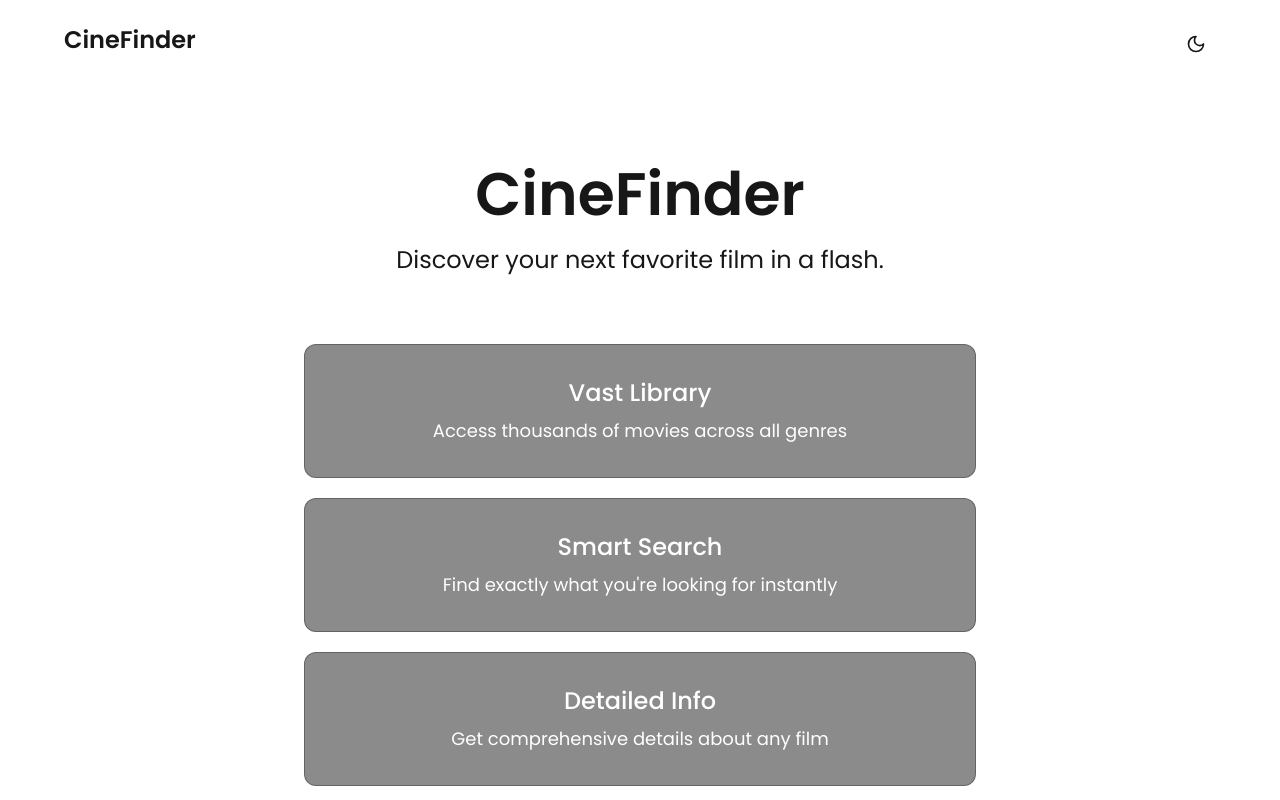
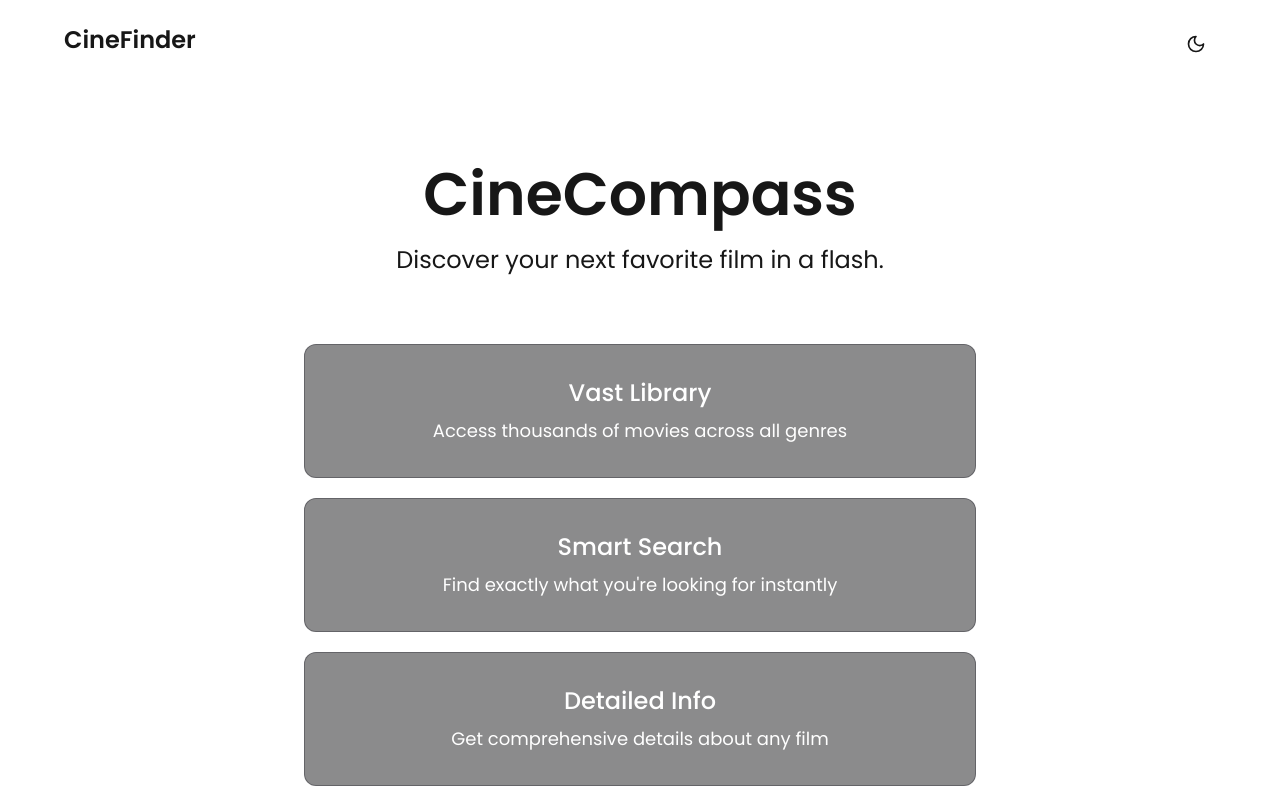
Before and after one commit to shielamae02/CineCompass, a Next.js app: page / in a window 1280 px wide. Built offline with nearby package versions, Linux system fonts and the light colour scheme.

Commit message:
ref: update title and heading from CineFinder to CineCompass

```diff
--- a/pages/index.tsx
+++ b/pages/index.tsx
@@ -22,12 +22,12 @@ export default function Landing() {
   return (
     <>
       <Head>
-        <title>CineFinder - Find Your Favorite Movies</title>
+        <title>CineCompass - Find Your Favorite Movies</title>
         <meta name="description" content="A simple movie searching app" />
       </Head>
       <main className="min-h-screen flex flex-col items-center space-y-12 py-14">
         <div className="space-y-5 text-center py-5">
-          <h1 className="text-6xl font-semibold">CineFinder</h1>
+          <h1 className="text-6xl font-semibold">CineCompass</h1>
           <p className="text-2xl">
             Discover your next favorite film in a flash.
           </p>
```
